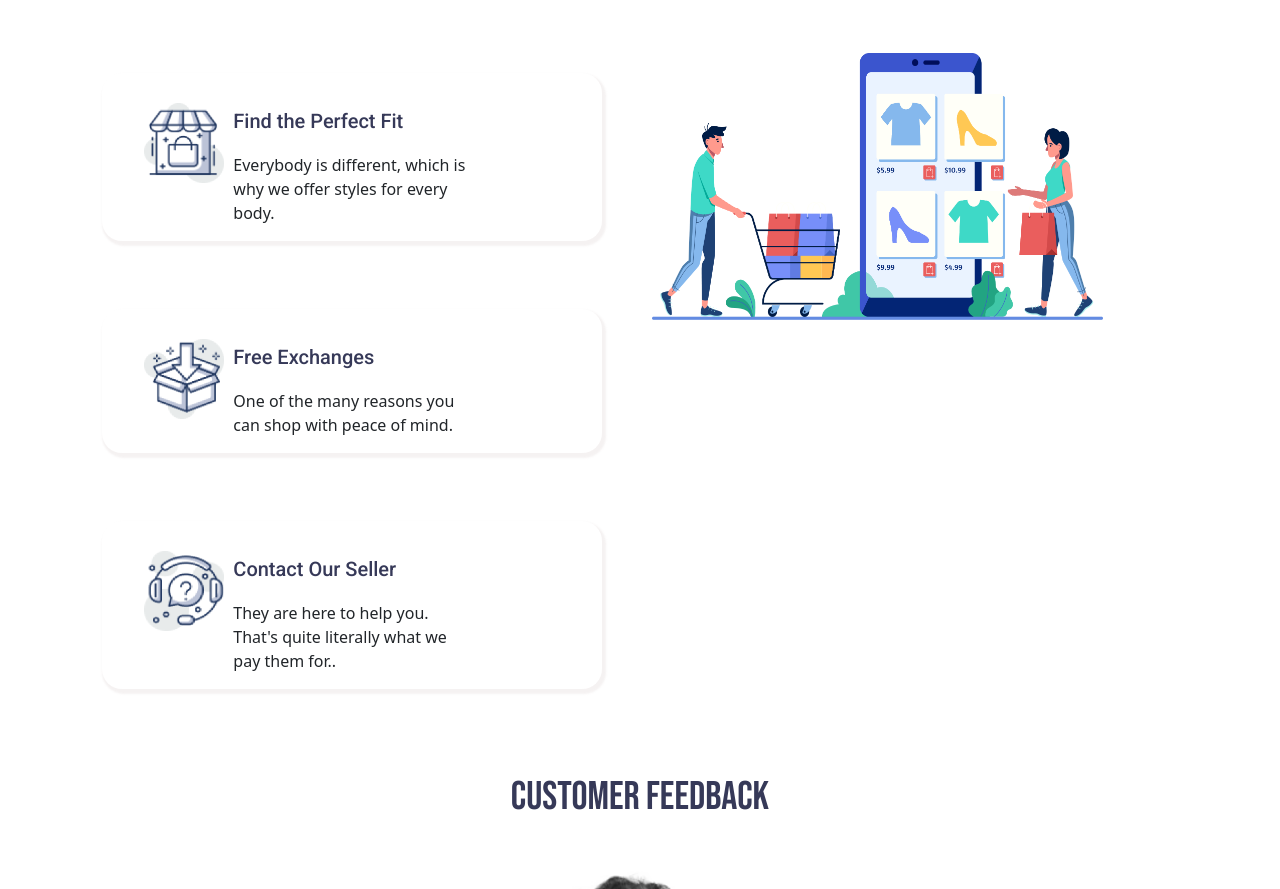
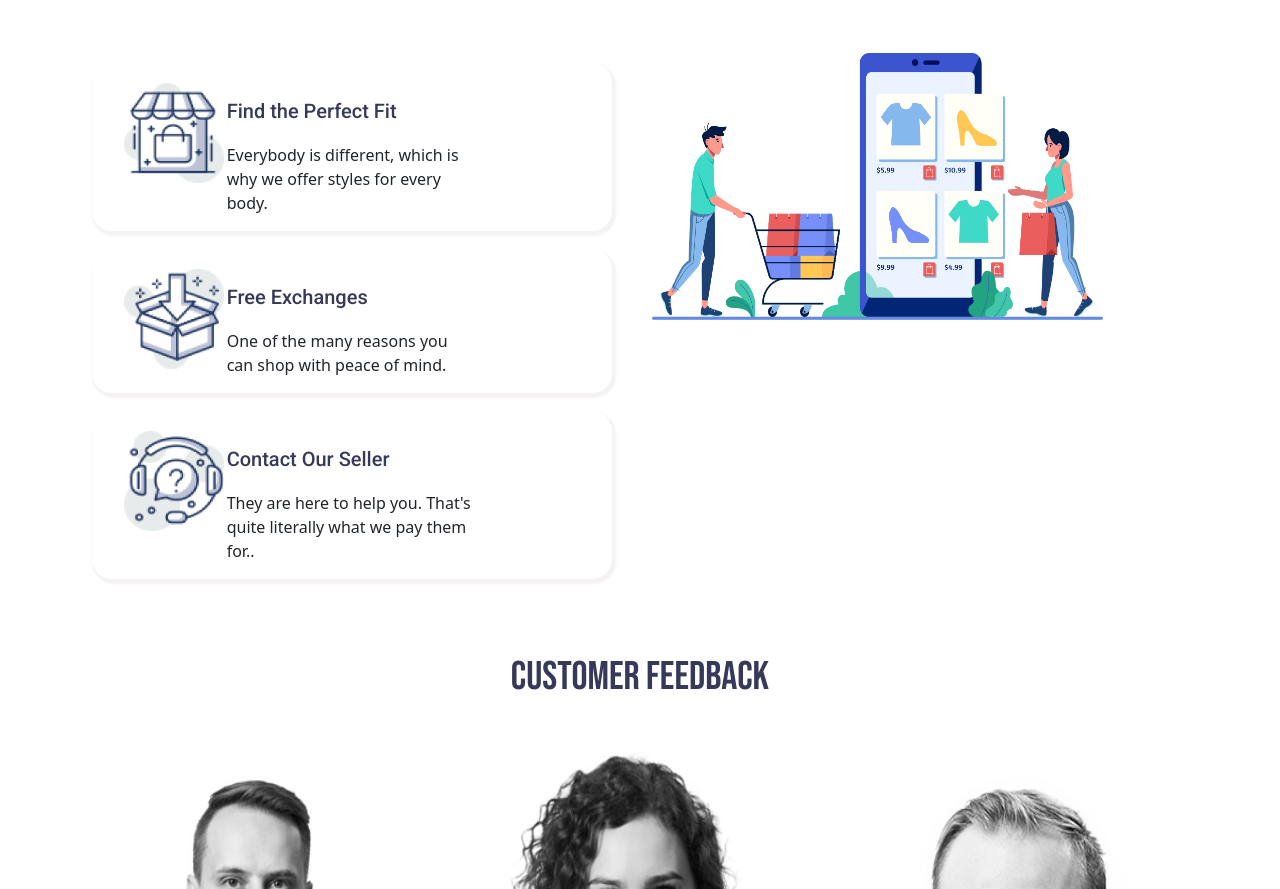
Before and after one commit to mdimran181/penguin-fashion, a plain HTML site: page index.html in a window 1280 px wide. Shown: the part 2019-2908 px from the top of the page. Drawn offline with Linux system fonts and the light colour scheme.

Commit message:
final version

```diff
--- a/css/style.css
+++ b/css/style.css
@@ -138,13 +138,13 @@ text-align: center;
 
 .promotion{
    border-radius: 20px;
-   margin: 20px;
+   margin: 10px;
    box-shadow: 2px 3px 2px 2px rgba(233, 228, 228, 0.466);
 }
 .promotion-icon img{
     width: 100px;
     height: 100px;
-    padding: 10px;
+
     margin: 20px;
 }
 
--- a/index.html
+++ b/index.html
@@ -213,7 +213,7 @@
                 </div>
               </div>
 
-              <div class="row promotion mt-5">
+              <div class="row promotion mt-2">
                 <div class="col-md-2  promotion-icon promotion-align">
                   <img src="icon/free.png" alt="..." width="50px" height="50px">
                 </div>
@@ -227,7 +227,7 @@
                 </div>
               </div>
 
-              <div class="row promotion mt-5">
+              <div class="row promotion mt-2">
                 <div class="col-md-2  promotion-icon promotion-align">
                   <img src="icon/contact.png" alt="..." width="50px" height="50px">
                 </div>
```
